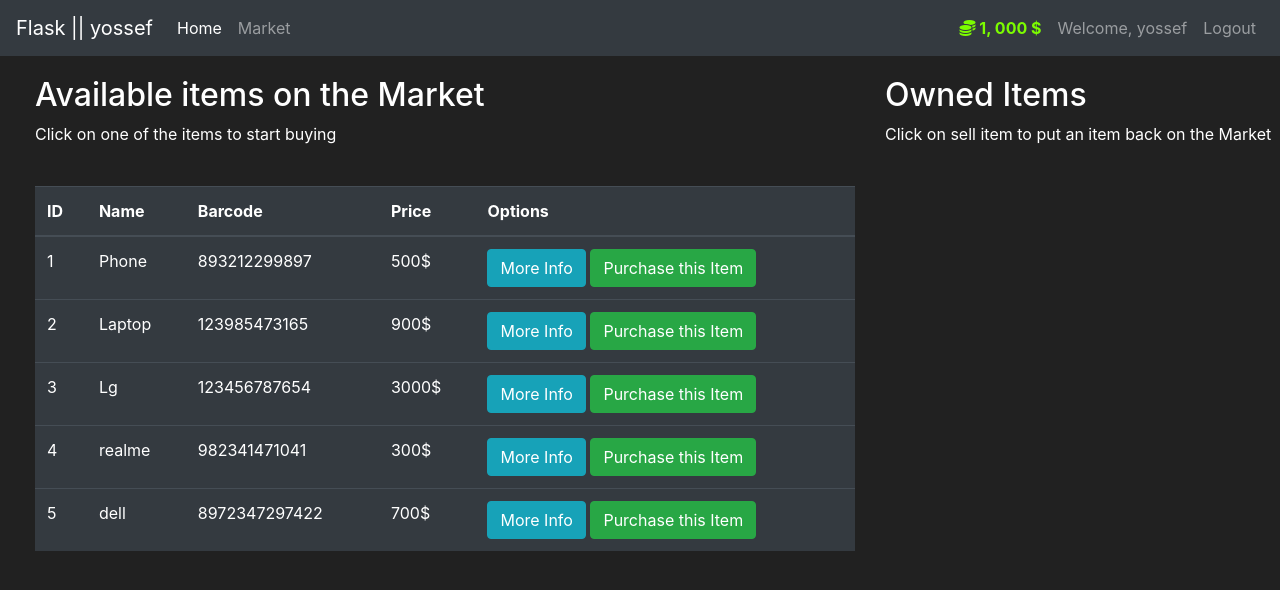
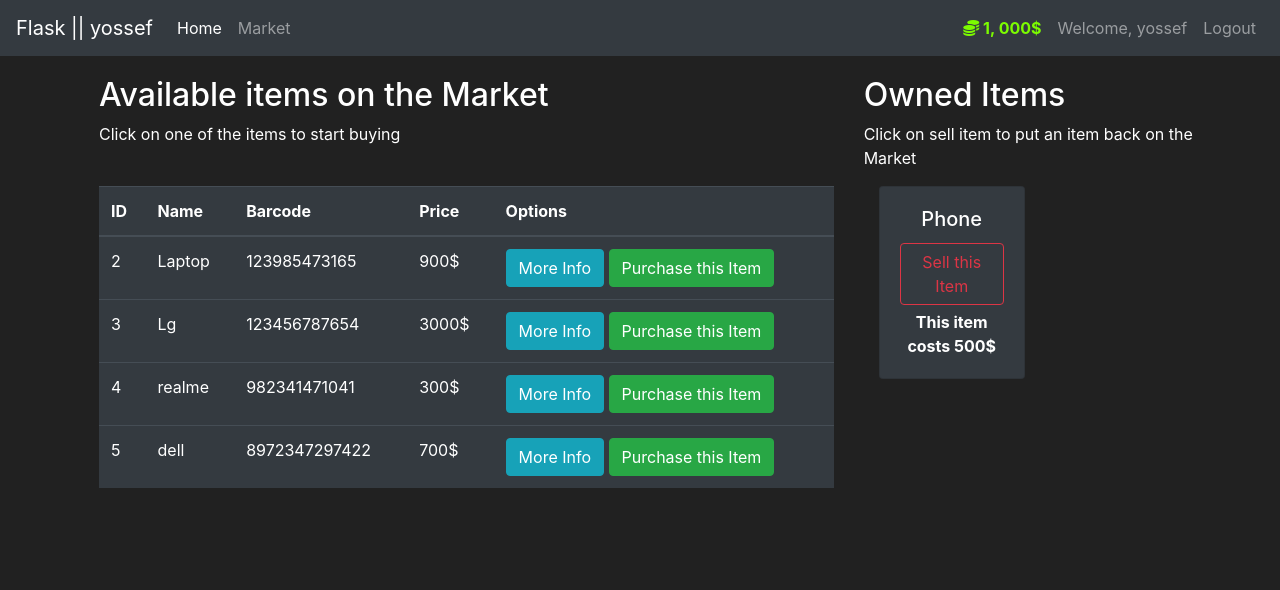
Before and after one commit to yossefsabry/flask_market, a Flask app: page /market in a window 1280 px wide. Shown: the top 590 px of the page. Run offline with Flask 3, Linux system fonts and the light colour scheme; a user stored in the database is signed in; some libraries are stand-ins or nearby versions.

Commit message:
finsh: finsh purchese items and sell items

```diff
--- a/market/models.py
+++ b/market/models.py
@@ -24,7 +24,7 @@
     @property
     def budget_prettier(self):
         if len(str(self.budget)) >= 4:
-            return f'{str(self.budget)[:-3]}, {str(self.budget)[-3:]} $'
+            return f'{str(self.budget)[:-3]}, {str(self.budget)[-3:]}'
         else:
             return f'{self.budget}'
     # start attrabiutes for the password and the bycribt password
@@ -44,6 +44,15 @@
         #? to check for the password after bycript in the login page and comppare with the database..
         """
         return bycript.check_password_hash(self.password_hash, attempted_password)
+
+    # check if the price that user have is more than the price for the object
+    def can_purchese_item(self, object_item):
+        return self.budget >= object_item.price
+
+    # sell item for user
+    def can_sell(self, item_obj):
+        return item_obj in self.items
+
 # create class inhertance the features from db.moduel
 # and create the column for the table
 
@@ -67,6 +76,18 @@
         #* to control to show the item in the database from termianl by name only
         """
         return f'Item {self.name}' # to show the the query by name
+
+    # buy item get the item the owenrship for the user that purchese and change the user budget and commit the changes in the db
+    def buy(self, user):
+        self.owner = user.id
+        user.budget -= self.price
+        db.session.commit()
+
+    # for sell item
+    def sell(self, user):
+        self.owner = None
+        user.budget += self.price
+        db.session.commit()
 
 
 
--- a/market/routes.py
+++ b/market/routes.py
@@ -2,7 +2,7 @@
 from market import app
 from flask import render_template, redirect, url_for, request, flash, get_flashed_messages
 from market.models import Item
-from market.forms import RegisterFrom, login_from, PurchesesItemForm
+from market.forms import RegisterFrom, login_from, PurchesesItemForm, SellesItemForm
 from market import db
 from market.models import User
 from flask_login import login_user, current_user, logout_user, login_required
@@ -23,12 +23,37 @@
     return: the market page for the product for the account
     """
     purchese_item = PurchesesItemForm() # form for the sumbit button purchese
+    selling_form = SellesItemForm() # for sumbit sell
+
     if purchese_item.validate_on_submit():
-        # if request.method == "POST"
-        print(request.form.get('purchese_item'))
+        if request.method == "POST":
+            purchese_item_click = request.form.get('purchese_item')
+            p_item_object = Item.query.filter_by(name=purchese_item_click).first()
+            # print(request.form.get('purchese_item')) #? explain ...
 
-    items = Item.query.all() # get all the item from the database
-    return render_template("market.html" , items=items, purchese_item=purchese_item)
+            if p_item_object:
+                if current_user.can_purchese_item(p_item_object):
+                    p_item_object.buy(current_user)
+                    flash(f"Congratulations! You purchased {p_item_object.name} for {p_item_object.price}$", category="success")
+                else:
+                    flash(f"Unfortunately, you don't have enough money to purchase {p_item_object.name}!", category='danger')
+
+            # start selling  item for user ....
+            sold_item = request.form.get('sold_item')
+            s_item_object = Item.query.filter_by(name=sold_item).first()
+            if s_item_object:
+                if current_user.can_sell(s_item_object):
+                    s_item_object.sell(current_user)
+                    flash(f"Congratulations! You sold {s_item_object.name} back to market!", category='success')
+                else:
+                    flash(f"Something went wrong with selling {s_item_object.name}", category='danger')
+
+            return redirect(url_for('market_page'))
+
+    if request.method == "GET":
+        items = Item.query.filter_by(owner=None) # get all the item from the database that dont have a ownership(not buy)
+        owned_items = Item.query.filter_by(owner=current_user.id) # get all the item from the database that dont have a ownership(not buy)
+        return render_template("market.html" , items=items, purchese_item=purchese_item, owned_items=owned_items, selling_form=selling_form)
 
 @app.route('/register', methods=['GET', 'POST']) # make the route methods accapt the post and get in the server
 def register_page():
--- a/market/templates/base.html
+++ b/market/templates/base.html
@@ -16,6 +16,7 @@
     <style>
         .custom-wrapper {
             overflow: hidden;
+            padding-inline: 4rem;
         }
     </style>
 </head>
@@ -41,7 +42,7 @@
                 <li class="nav-item">
                     <a class="nav-link" style="color: lawngreen; font-weight: bold;">
                         <i class="fas fa-coins"></i>
-                        <span>{{ current_user.budget_prettier }}</span>
+                        <span>{{ current_user.budget_prettier }}$</span>
                     </a>
                 </li>
                 <li class="nav-item">
--- a/market/templates/includes/items_modals.html
+++ b/market/templates/includes/items_modals.html
@@ -45,7 +45,7 @@
                 </button>
             </div>
             <div class="modal-body">
-                <form action="POST">
+                <form method="POST">
                     {{ purchese_item.hidden_tag() }}
                     <h3 style="text-align: center;">
                         Are you sure you want to buy {{ item.name }} for {{ item.price }}$ ?
--- /dev/null
+++ b/market/templates/includes/owned_items_modals.html
@@ -0,0 +1,42 @@
+<style>
+    .modal-content {
+        background-color: #212121
+    }
+</style>
+
+<!-- Selling Confirm -->
+<div class="modal fade" id="Modal-SellingConfirm-{{ owned_item.id }}" tabindex="-1" aria-labelledby="exampleModalLabel"
+    aria-hidden="true">
+    <div class="modal-dialog">
+        <div class="modal-content">
+            <div class="modal-header">
+                <h5 class="modal-title" id="ModalLabel">
+                    <!-- -->
+                    {{ owned_item.name }}
+                </h5>
+                <button type="button" class="close" data-dismiss="modal" aria-label="Close">
+                    <span aria-hidden="true">&times;</span>
+                </button>
+            </div>
+            <div class="modal-body">
+                <form method="POST">
+                    {{ selling_form.hidden_tag() }}
+                    <h4 class="text-center">
+                        Are you sure you want to sell {{ owned_item.name }} for {{ owned_item.price }}$ ?
+                    </h4>
+                    <br>
+                    <h6 class="text-center">
+                        By clicking Sell, you will put this item back on market
+                    </h6>
+                    <br>
+                    <input id="sold_item" name="sold_item" type="hidden" value="{{owned_item.name}}">
+                    {{ selling_form.submit(class="btn btn-outline-danger btn-block") }}
+                </form>
+            </div>
+            <div class="modal-footer">
+                <button type="button" class="btn btn-secondary" data-dismiss="modal">Close
+                </button>
+            </div>
+        </div>
+    </div>
+</div>
--- a/market/templates/market.html
+++ b/market/templates/market.html
@@ -43,6 +43,23 @@
     <div class="col-4">
         <h2>Owned Items</h2>
         <p>Click on sell item to put an item back on the Market</p>
+        {% for owned_item in owned_items %}
+        {% include 'includes/owned_items_modals.html' %}
+        <div class="col-md-6">
+            <div style="margin-bottom: 5px" class="card text-center bg-dark">
+                <div class="card-body">
+                    <h5 class="card-title">{{ owned_item.name }}</h5>
+                    <button type="button" class="btn btn-outline-danger" style="margin-bottom: 5px" data-toggle="modal"
+                        data-target="#Modal-SellingConfirm-{{ owned_item.id }}">
+                        Sell this Item
+                    </button>
+                    <p class="card-text"><strong>
+                            This item costs {{ owned_item.price }}$
+                        </strong></p>
+                </div>
+            </div>
+        </div>
+        {% endfor %}
         <br>
     </div>
 </div>
```
Also changed, not shown: instance/market.db, 1 other file.
